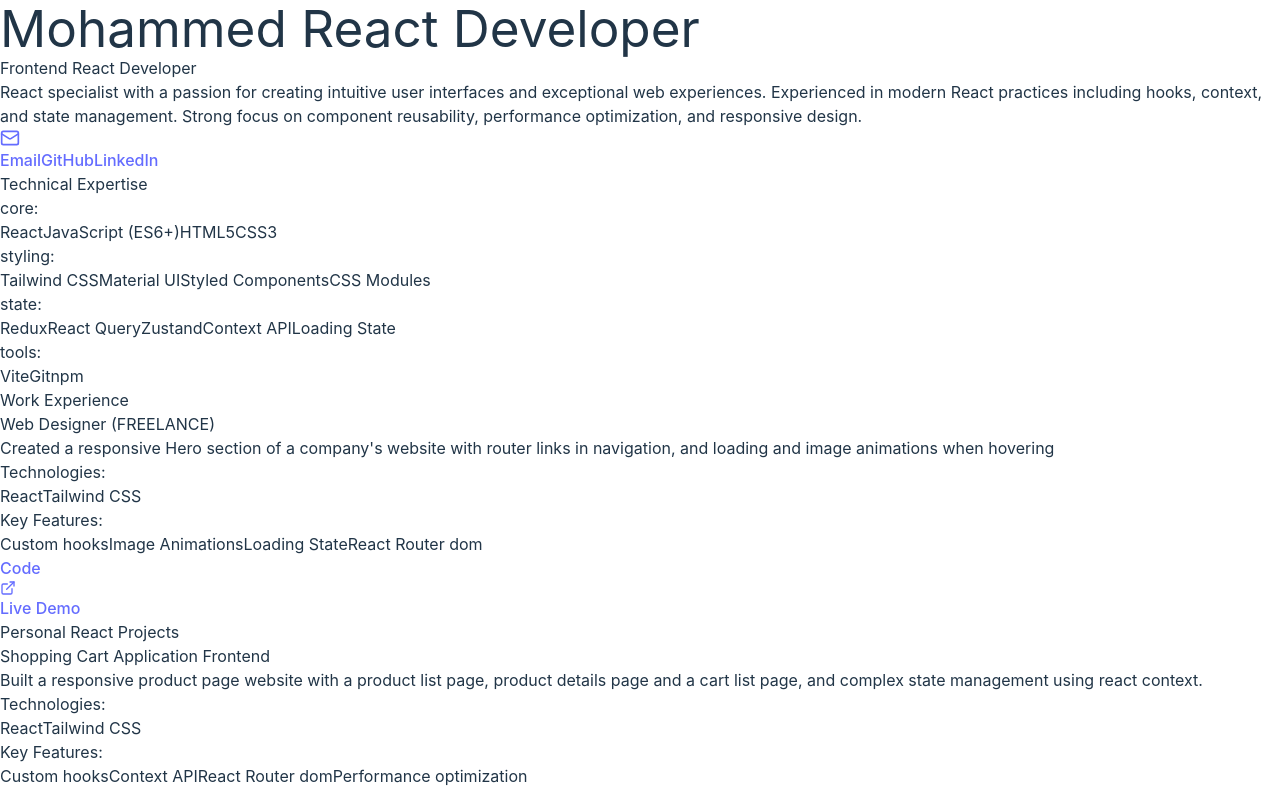
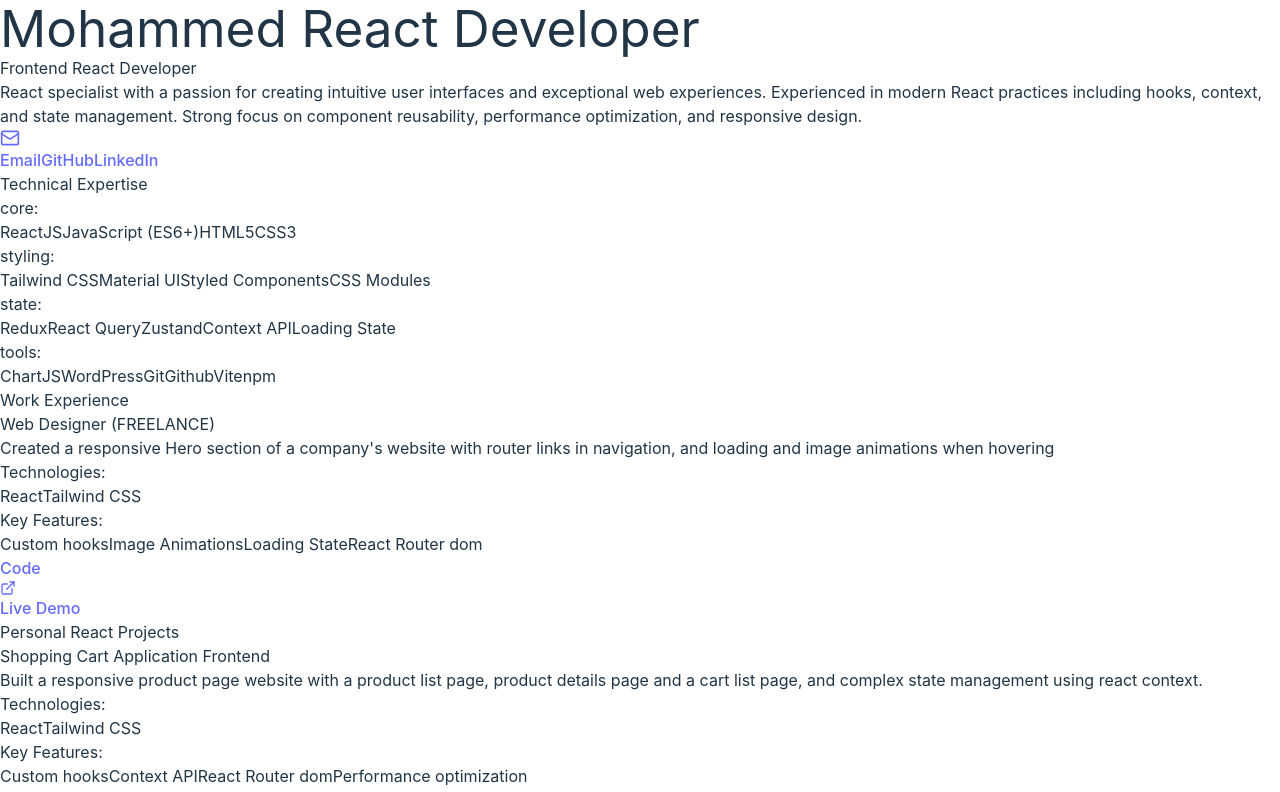
Before and after one commit to mohammedZato/my-Portfolio, a React (Vite) app: page / in a window 1280 px wide. Shown: the top 792 px of the page. Built offline with nearby package versions, Linux system fonts and the light colour scheme.

Commit message:
updated skills set

```diff
--- a/src/component/portfolio.jsx
+++ b/src/component/portfolio.jsx
@@ -74,10 +74,10 @@ const Portfolio = () => {
   ];
 
   const skills = {
-    core: ["React", "JavaScript (ES6+)", "HTML5", "CSS3"],
+    core: ["ReactJS", "JavaScript (ES6+)", "HTML5", "CSS3"],
     styling: ["Tailwind CSS", "Material UI", "Styled Components", "CSS Modules"],
     state: ["Redux", "React Query", "Zustand", "Context API", "Loading State"],
-    tools: ["Vite", "Git", "npm"]
+    tools: ["ChartJS", "WordPress", "Git", "Github", "Vite", "npm"]
   };
 
   return (
```
